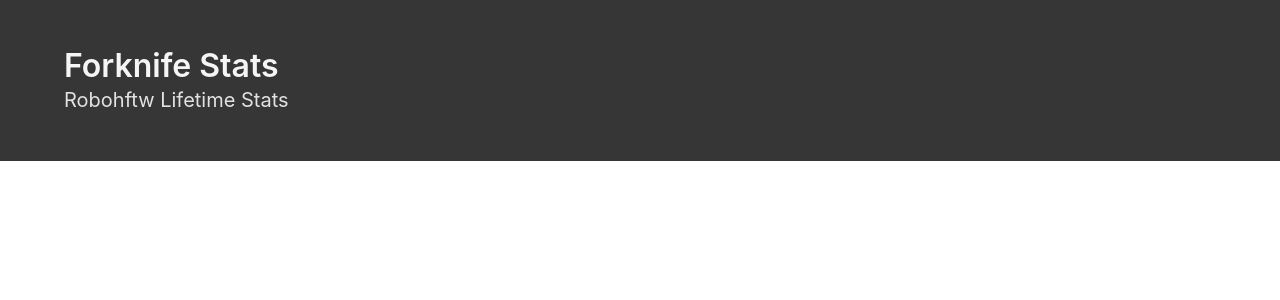
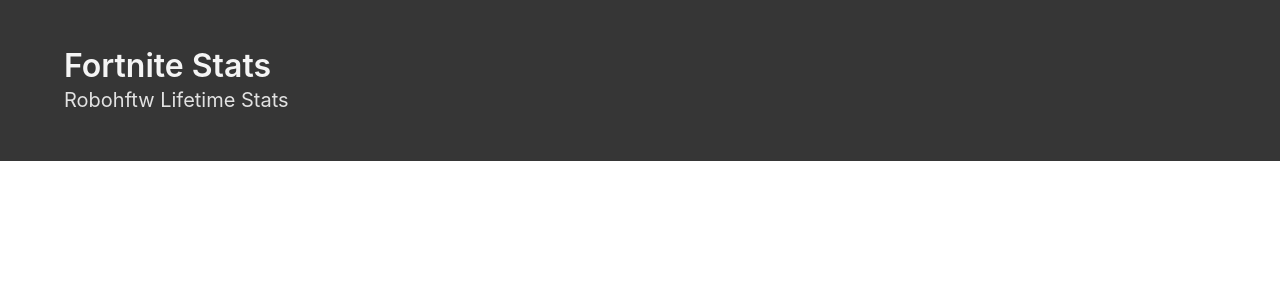
Before and after one commit to carlhester/rh-forknife, a Flask app: template templates/index.html in a window 1280 px wide. Shown: the top 300 px of the page. Run offline with Flask 2, Linux system fonts and the light colour scheme; the template is opened without the code that fills it, so the values that code supplies are empty; parts of the project's set-up code (start-up, migrations or seed data) failed here and were passed over; some libraries are stand-ins or nearby versions.

Commit message:
spelling

```diff
--- a/templates/index.html
+++ b/templates/index.html
@@ -12,7 +12,7 @@
   <div class="hero-body">
     <div class="container">
       <h1 class="title">
-        Forknife Stats
+        Fortnite Stats
       </h1>
       <h2 class="subtitle">
         Robohftw Lifetime Stats
```
